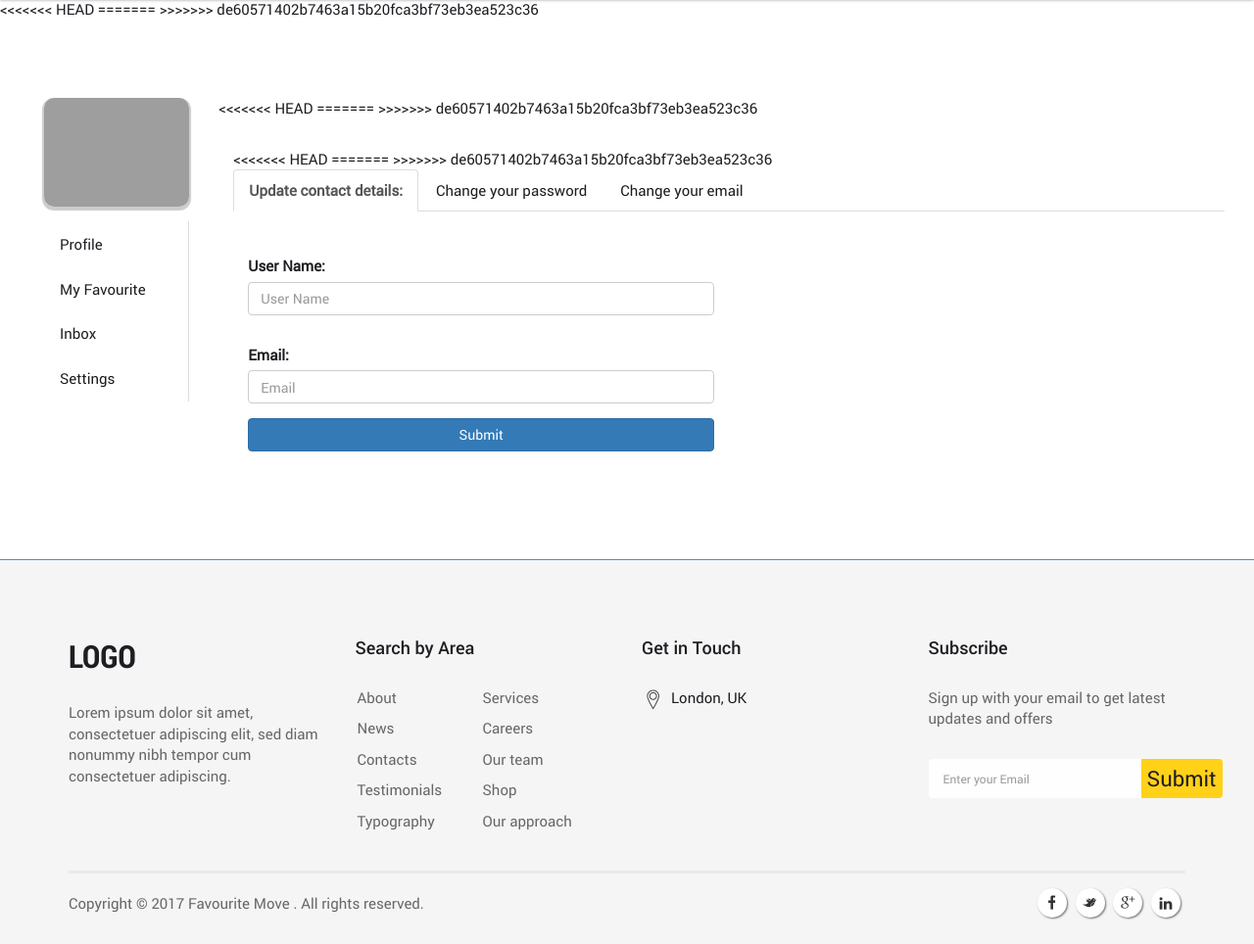
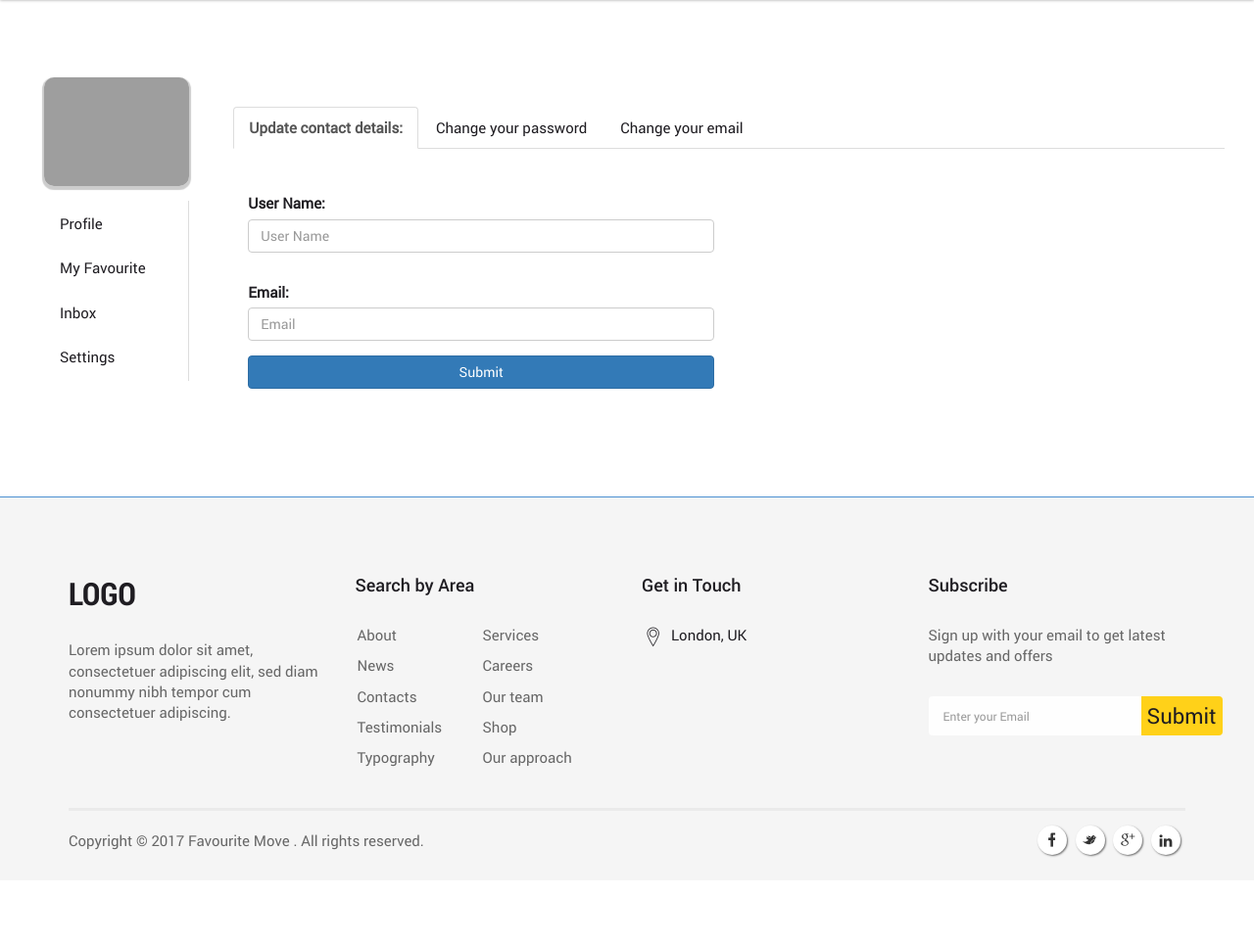
Before and after one commit to qasim902/favmove1, a CodeIgniter app: page /favmove1/index.php/main/home in a window 1280 px wide. Shown: the part 191-1155 px from the top of the page at 98% size. After the commit the page ends 1067 px from the top, so only its background shows below. Run offline with CodeIgniter, Linux system fonts and the light colour scheme; data that the repository does not hold is empty; some web fonts are replaced; grey boxes are pictures that could not be loaded.

```diff
--- a/application/views/frontend/views/us_profile.php
+++ b/application/views/frontend/views/us_profile.php
@@ -419,11 +419,7 @@
             </div>
         </nav>
     </header>
-<<<<<<< HEAD
 
-=======
-
->>>>>>> de60571402b7463a15b20fca3bf73eb3ea523c36
 
     <section id="agents" class="padding_bottom_half padding_top">
         <div class="container-fluid">
@@ -476,21 +472,14 @@
                 </div>
             </div>
 
-<<<<<<< HEAD
 
 
 
-=======
->>>>>>> de60571402b7463a15b20fca3bf73eb3ea523c36
             <div class="col-md-10 col-xs-12">
                 <!-- Tab panes -->
                 <div class="tab-content">
                     <div class="tab-pane active" id="profile">
                         <div id="deals" class="top30 bottom40">
-<<<<<<< HEAD
-=======
-
->>>>>>> de60571402b7463a15b20fca3bf73eb3ea523c36
                             <div class="row">
                                 <div class=" col-md-12">
                                     <ul class="nav nav-tabs">
```
